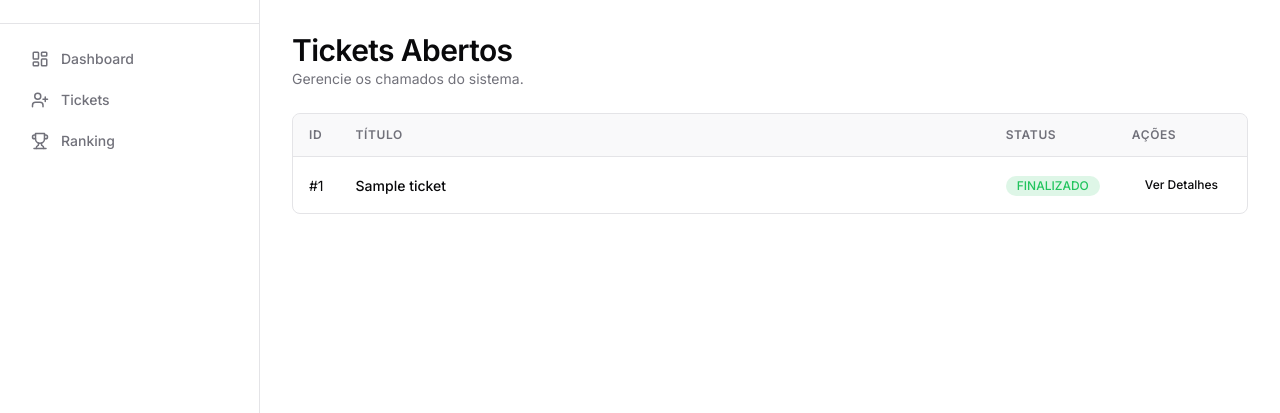
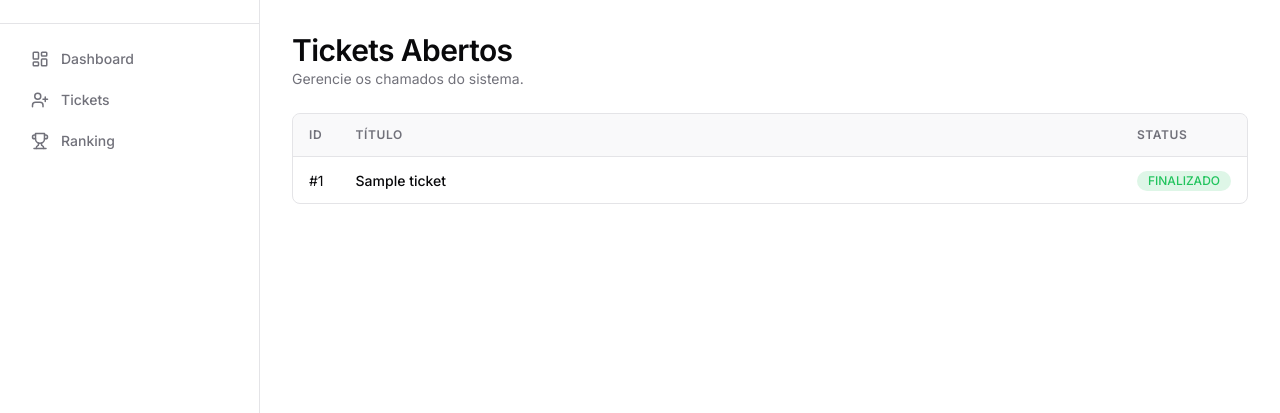
Before and after one commit to MintoJazz/ticket-tracker, a Flask app: template templates/ticket-list.html in a window 1280 px wide. Shown: the part 64-477 px from the top of the page. Run offline with Flask 3, Linux system fonts and the light colour scheme; the template is opened without the code that fills it: most values are stand-ins (such as "Sample title", 1, 10 or a date in 2020).

Commit message:
refat: ticket row is now clickable

```diff
--- a/templates/ticket-list.html
+++ b/templates/ticket-list.html
@@ -15,12 +15,11 @@
                 <th>ID</th>
                 <th style="width: 100%;">Título</th>
                 <th>Status</th>
-                <th>Ações</th>
             </tr>
         </thead>
         <tbody>
             {% for ticket in tickets %}
-            <tr>
+            <tr onclick="window.location.href='{{ url_for('tickets.perfil_servico', ticket_id=ticket.id) }}'" class="tt-clickable-row">
                 <td class="tt-text-muted">#{{ ticket.id }}</td>
                 <td class="tt-font-medium">{{ ticket.title }}</td>
                 <td>
@@ -38,16 +37,19 @@
                         <span class="tt-badge">{{ ticket.status }}</span>
                     {% endif %}
                 </td>
-                <td>
-                    <a class="tt-btn tt-btn--ghost tt-btn--sm" href="{{ url_for('tickets.perfil_servico', ticket_id=ticket.id) }}">Ver Detalhes</a>
-                </td>
             </tr>
             {% else %}
             <tr>
-                <td colspan="4" class="tt-text-muted" style="text-align: center; padding: 24px;">Nenhum ticket encontrado.</td>
+                <td colspan="3" class="tt-text-muted" style="text-align: center; padding: 24px;">Nenhum ticket encontrado.</td>
             </tr>
             {% endfor %}
         </tbody>
     </table>
 </div>
+
+<style>
+    .tt-clickable-row {
+        cursor: pointer;
+    }
+</style>
 {% endblock %}
```
